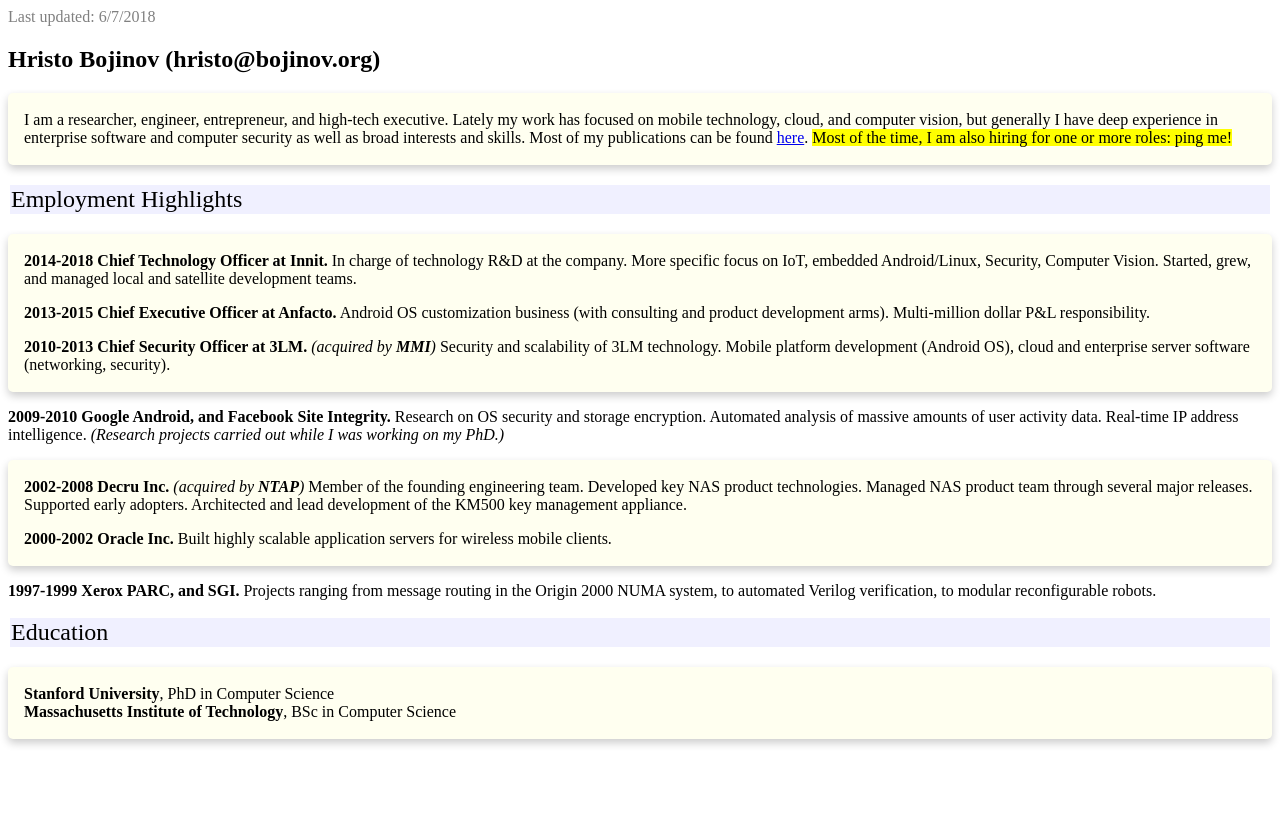
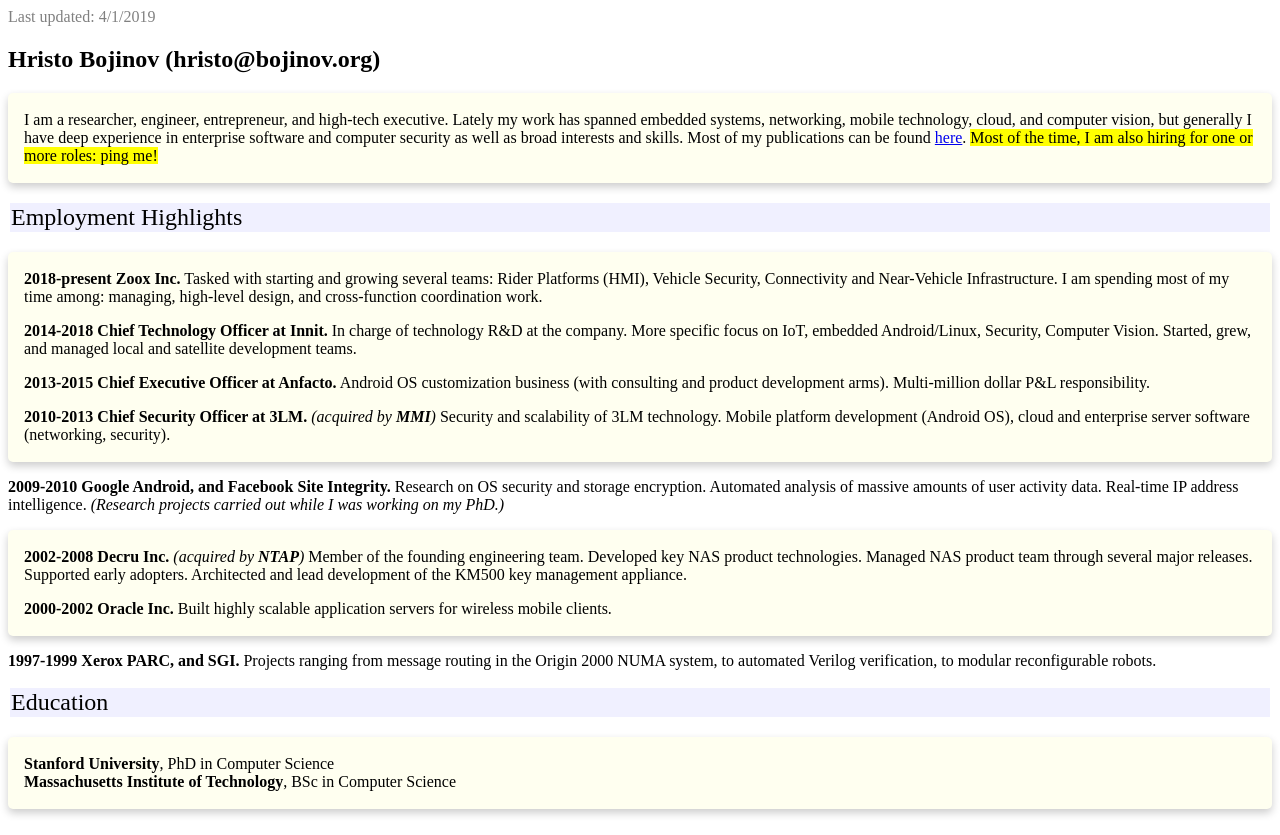
Before and after one commit to hristo/hristo.github.io, a plain HTML site: page resume.html in a window 1280 px wide. Before the commit the page ends 800 px from the top, so only its background shows below. Drawn offline with Linux system fonts and the light colour scheme.

Commit message:
Add Zoox role.

```diff
--- a/resume.html
+++ b/resume.html
@@ -24,16 +24,18 @@ hx { background-color:#FFFF00; }
 
 <body>
 
-<p><font color="gray">Last updated: 6/7/2018</font></p>
+<p><font color="gray">Last updated: 4/1/2019</font></p>
 
 <h2>Hristo Bojinov (hristo@bojinov.org)</h2>
 
-<div class="card"><div class="container"><p>I am a researcher, engineer, entrepreneur, and high-tech executive. Lately my work has focused on mobile technology, cloud, and computer vision, but generally I have deep experience in enterprise software and computer security as well as broad interests and skills. Most of my publications can be found <a href="publications.html">here</a>. <hx>Most of the time, I am also hiring for one or more roles: ping me!</hx></p></div></div><br/>
+<div class="card"><div class="container"><p>I am a researcher, engineer, entrepreneur, and high-tech executive. Lately my work has spanned embedded systems, networking, mobile technology, cloud, and computer vision, but generally I have deep experience in enterprise software and computer security as well as broad interests and skills. Most of my publications can be found <a href="publications.html">here</a>. <hx>Most of the time, I am also hiring for one or more roles: ping me!</hx></p></div></div><br/>
 
 <table width="100%"><tr><td valign="middle" bgcolor="#F0F0FF"><font size="+2">Employment Highlights</font></td></tr></table>
 
 <br/>
 <div class="card"><div class="container">
+<p><b>2018-present</b> <b>Zoox Inc.</b> Tasked with starting and growing several teams: Rider Platforms (HMI), Vehicle Security, Connectivity and Near-Vehicle Infrastructure. I am spending most of my time among: managing, high-level design, and cross-function coordination work.</p>
+
 <p><b>2014-2018</b> <b>Chief Technology Officer at Innit.</b> In charge of technology R&D at the company. More specific focus on IoT, embedded Android/Linux, Security, Computer Vision. Started, grew, and managed local and satellite development teams.</p>
 
 <p><b>2013-2015</b> <b>Chief Executive Officer at Anfacto.</b> Android OS customization business (with consulting and product development arms). Multi-million dollar P&L responsibility.</p>
```
